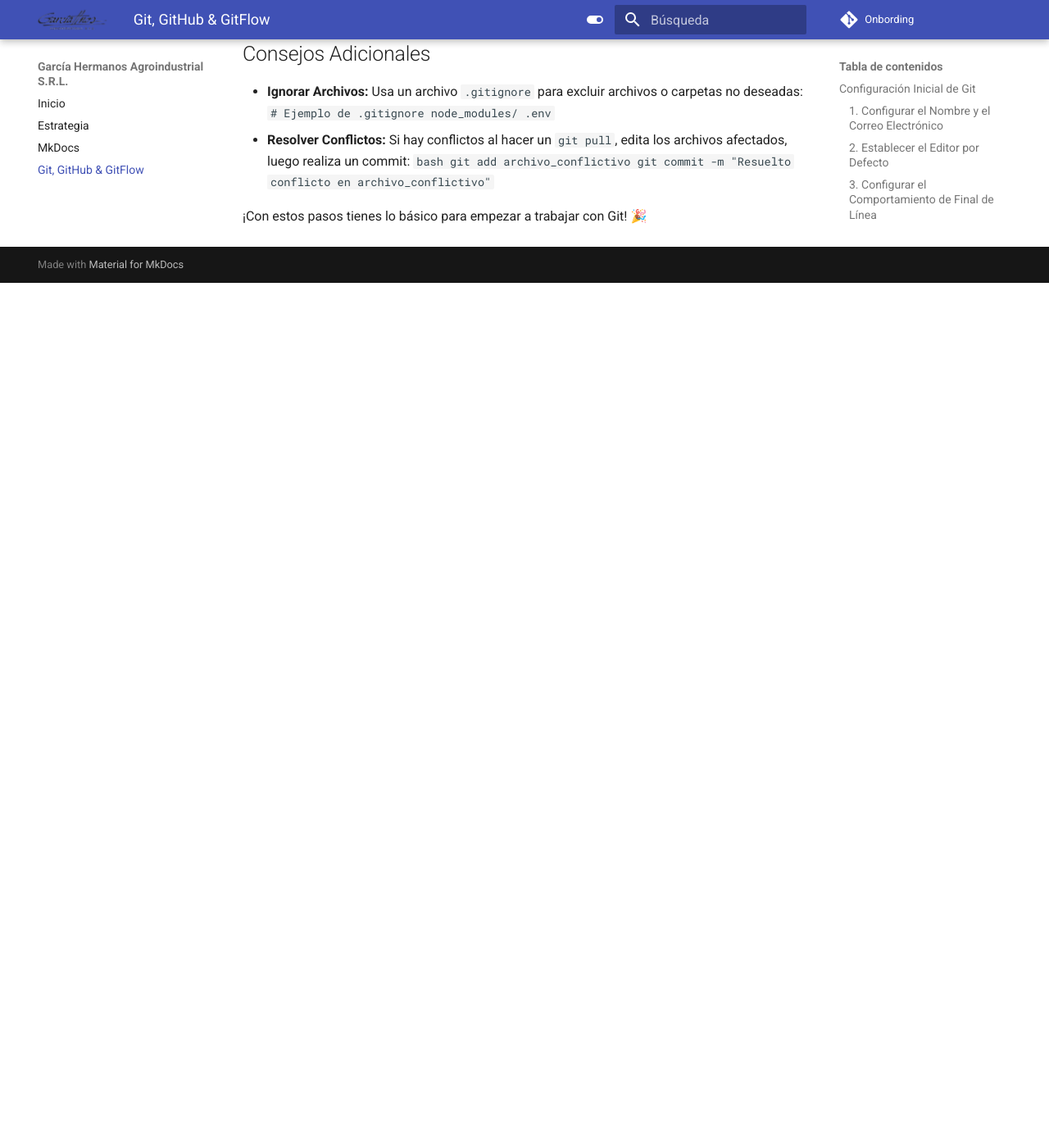
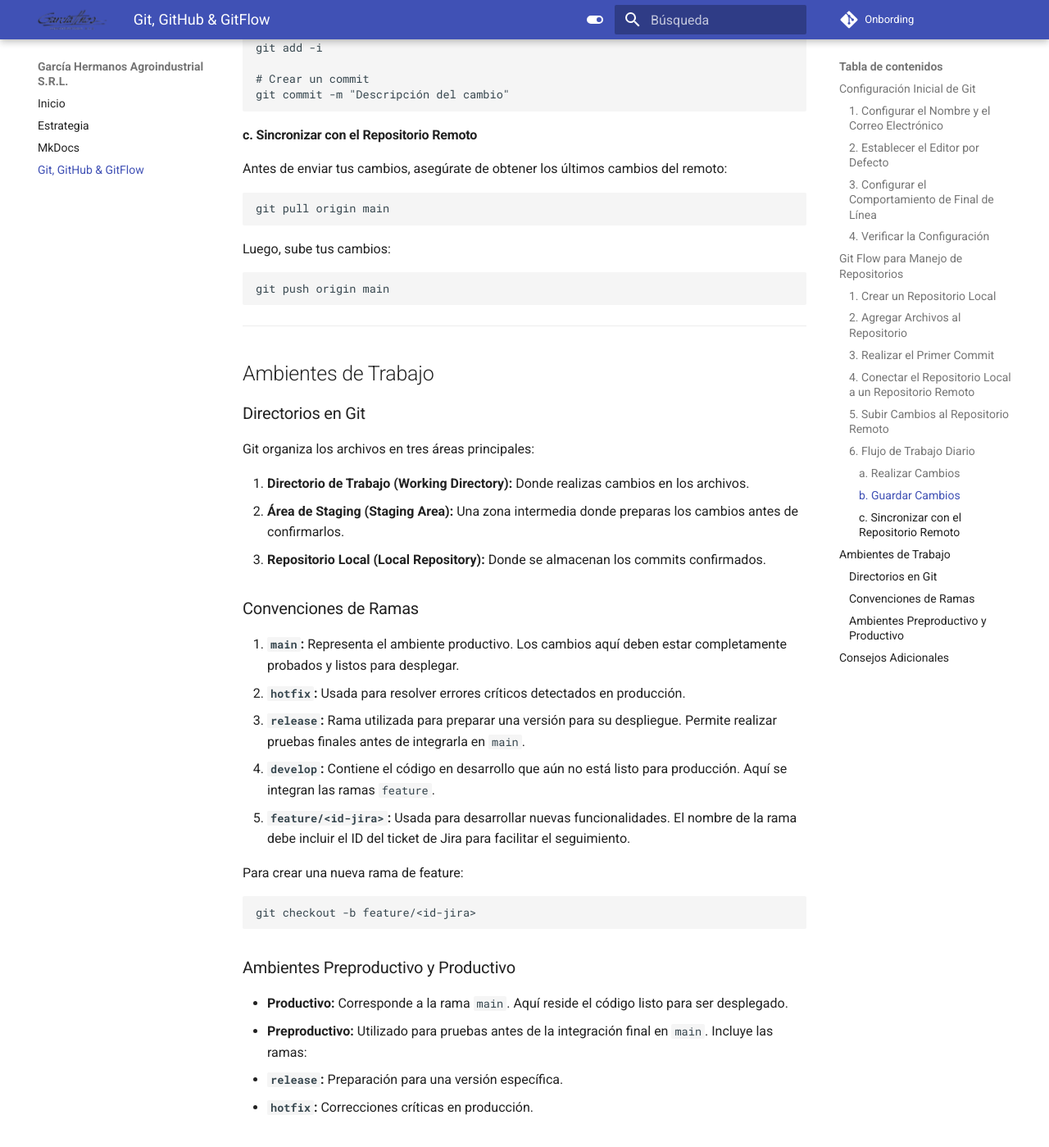
Before and after one commit to GarciaHnos/Onbording, an MkDocs documentation site: the page built from docs/01.gitFlow/gitFlow.md, in a window 1280 px wide and 1400 px high, scrolled down 3170 px. Shown: the whole window at 82% size. Built offline with MkDocs 1.6.1 and Material for MkDocs 9.7.7, drawn with Linux system fonts in a browser that asks for light colours; comment, search, counter and statistics services are not loaded; before the commit the page ends 3515 px from its top, so only the background shows below that; some of the changed text lies outside the part shown.

Commit message:
modificaciones git Flow

````diff
--- a/docs/01.gitFlow/gitFlow.md
+++ b/docs/01.gitFlow/gitFlow.md
@@ -1,4 +1,4 @@
-# GitFLow
+# Git
 ![](img/icono-git1.png)
 ![](img/icono-github1.png)
 <!--
@@ -21,7 +21,14 @@
 
 ## Configuración Inicial de Git
 
-Una vez instalado Git, es importante configurarlo para trabajar correctamente. Sigue los siguientes pasos:
+Recomendamos utilizar Git Bash para manejar Git desde la consola. Para acceder a Git Bash:
+
+1. Instala Git desde su [página oficial](https://git-scm.com/).
+2. Una vez instalado, busca "Git Bash" en tu sistema operativo y ejecútalo.
+3. Usa los comandos que se mencionaran a continuación directamente en la consola de Git Bash.
+
+---
+Una vez instalado Git, es importante configurarlo para trabajar correctamente.
 
 ### 1. Configurar el Nombre y el Correo Electrónico
 Estos datos se asocian con los commits que realices:
@@ -75,7 +82,13 @@
 git init
 ```
 
-Esto creará un repositorio vacío en la carpeta `mi-proyecto`.
+Esto creará un repositorio vacío en la carpeta `mi-proyecto`. Al crearlo, Git automáticamente genera una rama principal llamada `main`.
+
+Si necesitas crear otra rama, puedes hacerlo con el siguiente comando:
+
+```bash
+git checkout -b nombre-de-la-rama
+```
 
 ### 2. Agregar Archivos al Repositorio
 Añade archivos o carpetas y verifica su estado:
@@ -111,10 +124,10 @@
 Envía los cambios locales al repositorio remoto:
 
 ```bash
-git push -u origin main
+git push origin main
 ```
 
-La opción `-u` establece la rama remota como la predeterminada para futuras actualizaciones.
+Asegúrate de indicar siempre explícitamente la rama al realizar `git push` para evitar errores al trabajar con múltiples ramas.
 
 ### 6. Flujo de Trabajo Diario
 #### a. Realizar Cambios
@@ -134,6 +147,9 @@
 # Añadir cambios al área de staging
 git add .
 
+# O seleccionar archivos específicos interactivamente
+git add -i
+
 # Crear un commit
 git commit -m "Descripción del cambio"
 ```
@@ -148,10 +164,39 @@
 Luego, sube tus cambios:
 
 ```bash
-git push
+git push origin main
 ```
 
 ---
+
+## Ambientes de Trabajo
+
+### Directorios en Git
+Git organiza los archivos en tres áreas principales:
+
+1. **Directorio de Trabajo (Working Directory):** Donde realizas cambios en los archivos.
+2. **Área de Staging (Staging Area):** Una zona intermedia donde preparas los cambios antes de confirmarlos.
+3. **Repositorio Local (Local Repository):** Donde se almacenan los commits confirmados.
+
+### Convenciones de Ramas
+
+1. **`main`:** Representa el ambiente productivo. Los cambios aquí deben estar completamente probados y listos para desplegar.
+2. **`hotfix`:** Usada para resolver errores críticos detectados en producción.
+3. **`release`:** Rama utilizada para preparar una versión para su despliegue. Permite realizar pruebas finales antes de integrarla en `main`.
+4. **`develop`:** Contiene el código en desarrollo que aún no está listo para producción. Aquí se integran las ramas `feature`.
+5. **`feature/<id-jira>`:** Usada para desarrollar nuevas funcionalidades. El nombre de la rama debe incluir el ID del ticket de Jira para facilitar el seguimiento.
+
+Para crear una nueva rama de feature:
+
+```bash
+git checkout -b feature/<id-jira>
+```
+
+### Ambientes Preproductivo y Productivo
+- **Productivo:** Corresponde a la rama `main`. Aquí reside el código listo para ser desplegado.
+- **Preproductivo:** Utilizado para pruebas antes de la integración final en `main`. Incluye las ramas:
+  - **`release`:** Preparación para una versión específica.
+  - **`hotfix`:** Correcciones críticas en producción.
 
 ## Consejos Adicionales
 - **Ignorar Archivos:** Usa un archivo `.gitignore` para excluir archivos o carpetas no deseadas:
@@ -163,7 +208,7 @@
 - **Resolver Conflictos:** Si hay conflictos al hacer un `git pull`, edita los archivos afectados, luego realiza un commit:
   ```bash
   git add archivo_conflictivo
-git commit -m "Resuelto conflicto en archivo_conflictivo"
+  git commit -m "Resuelto conflicto en archivo_conflictivo"
   ```
 
 ¡Con estos pasos tienes lo básico para empezar a trabajar con Git! 🎉
````
Also changed, not shown: docs/01.gitFlow/img/ambientesGit.png (added), docs/01.gitFlow/img/comandosDirectoriosGit.png (added), docs/01.gitFlow/img/directoriosGit.png (added), docs/01.gitFlow/img/gitBash.png (added).
